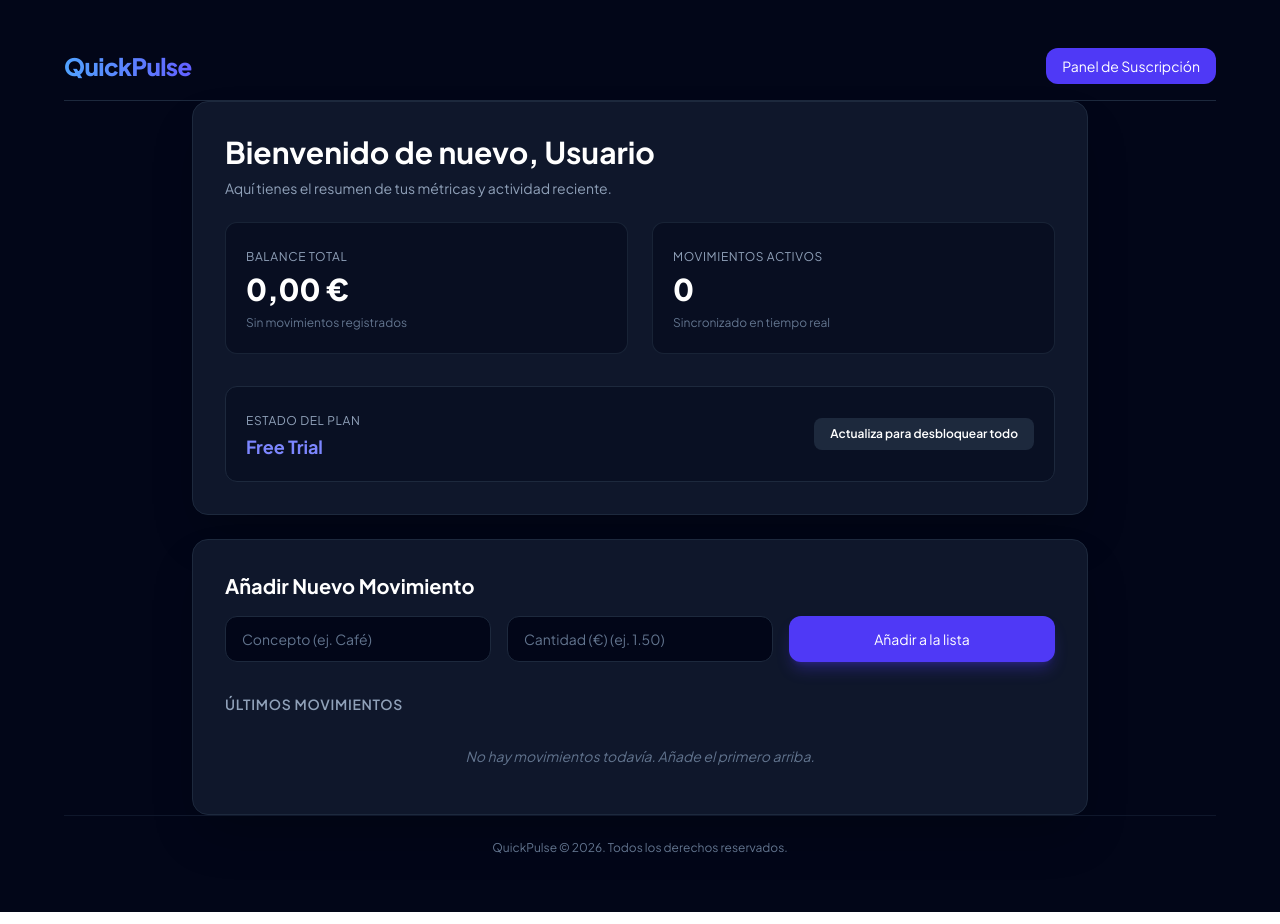
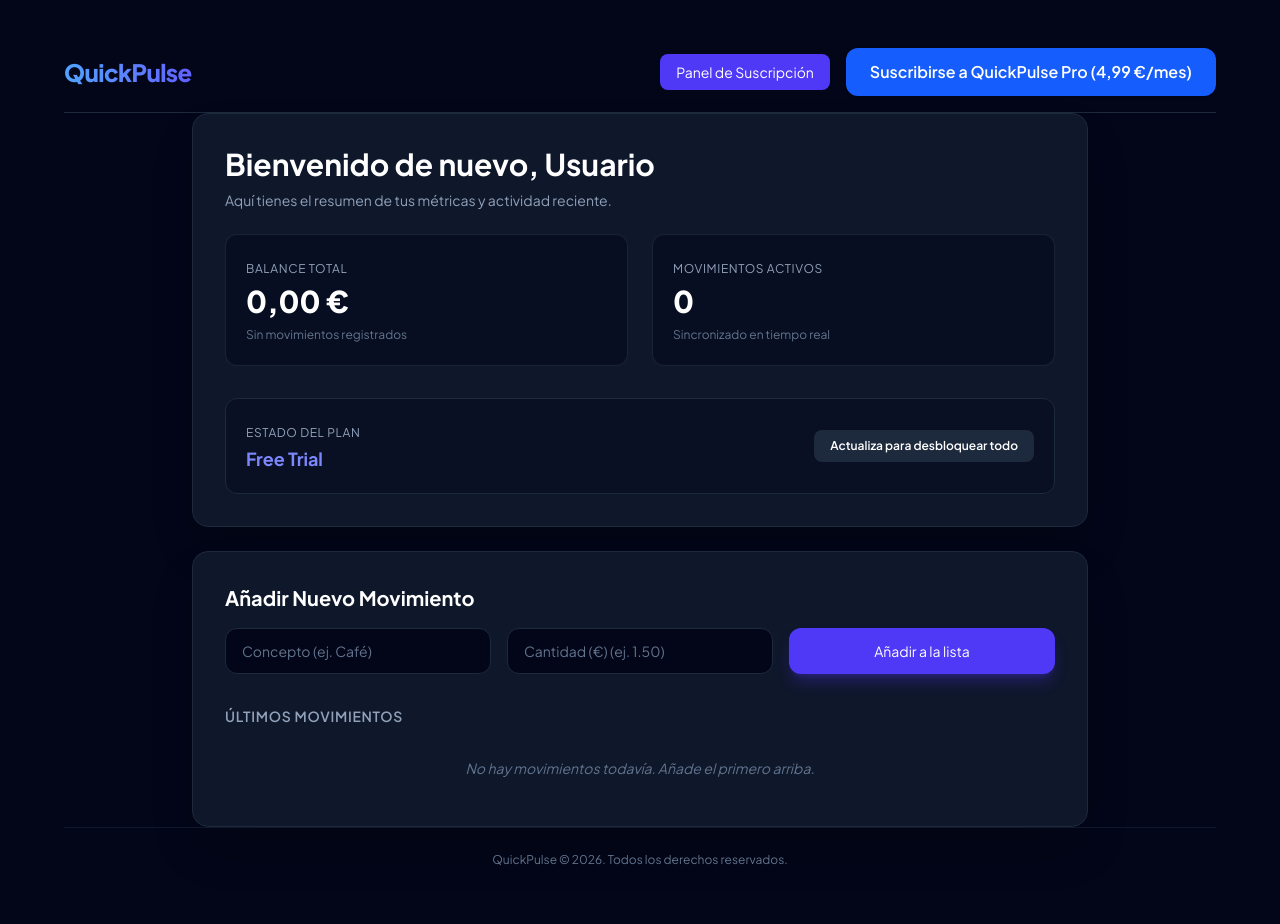
Before and after one commit to 0342ggn-web/QuickPulse, a Next.js app: page / in a window 1280 px wide. Built offline with nearby package versions, Linux system fonts and the light colour scheme.

Commit message:
Integración de pasarela de pago Polar

```diff
--- a/app/page.tsx
+++ b/app/page.tsx
@@ -1,5 +1,5 @@
 'use client';
-
+import SubscribeButton from '@/components/SubscribeButton';
 import { useState } from 'react';
 import Link from 'next/link';
 
@@ -47,12 +47,15 @@ export default function Home() {
         <h1 className="text-2xl font-extrabold tracking-tight bg-gradient-to-r from-blue-400 to-indigo-500 bg-clip-text text-transparent">
           QuickPulse
         </h1>
-        <Link
-          href="/pricing"
-          className="px-4 py-2 bg-indigo-600 hover:bg-indigo-500 text-white text-sm font-medium rounded-xl transition duration-200"
-        >
-          Panel de Suscripción
-        </Link>
+<div className="flex items-center gap-4">
+  <Link
+    href="/pricing"
+    className="px-4 py-2 bg-indigo-600 hover:bg-indigo-500 text-white text-sm font-medium rounded-lg"
+  >
+    Panel de Suscripción
+  </Link>
+  <SubscribeButton />
+</div>
       </header>
 
       {/* Main Dashboard Content */}
--- /dev/null
+++ b/components/SubscribeButton.tsx
@@ -0,0 +1,25 @@
+'use client';
+
+export default function SubscribeButton() {
+  const handleSubscribe = () => {
+    const checkoutUrl = process.env.NEXT_PUBLIC_POLAR_CHECKOUT_URL;
+
+    if (!checkoutUrl) {
+      console.error('La URL de checkout de Polar no está configurada.');
+      alert('La URL de pago de Polar no está configurada en .env.local');
+      return;
+    }
+
+    // Redirige directamente al enlace oficial de Polar
+    window.location.href = checkoutUrl;
+  };
+
+  return (
+    <button
+      onClick={handleSubscribe}
+      className="px-6 py-3 bg-blue-600 hover:bg-blue-700 text-white font-semibold rounded-xl shadow transition-colors"
+    >
+      Suscribirse a QuickPulse Pro (4,99 €/mes)
+    </button>
+  );
+}
```
